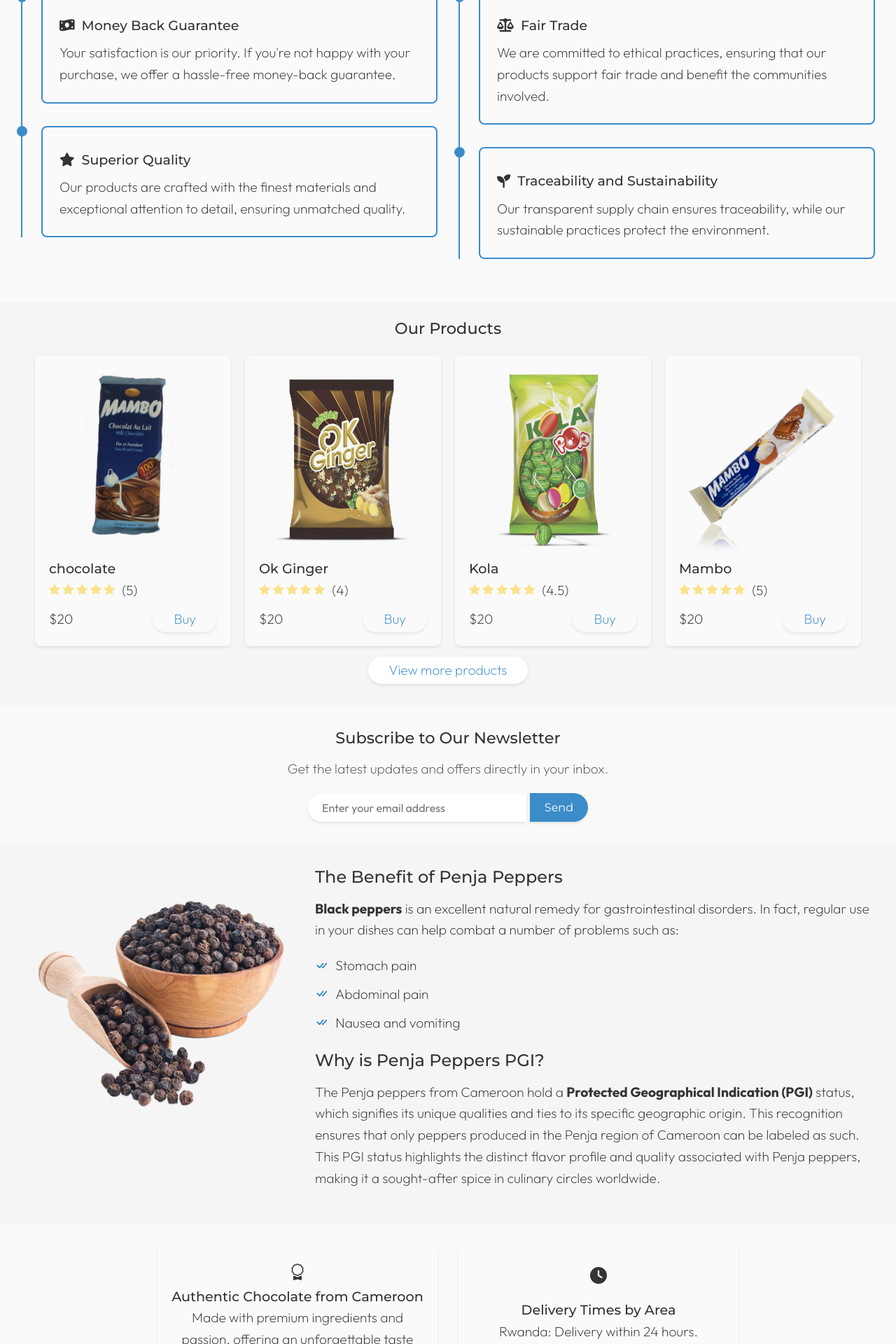
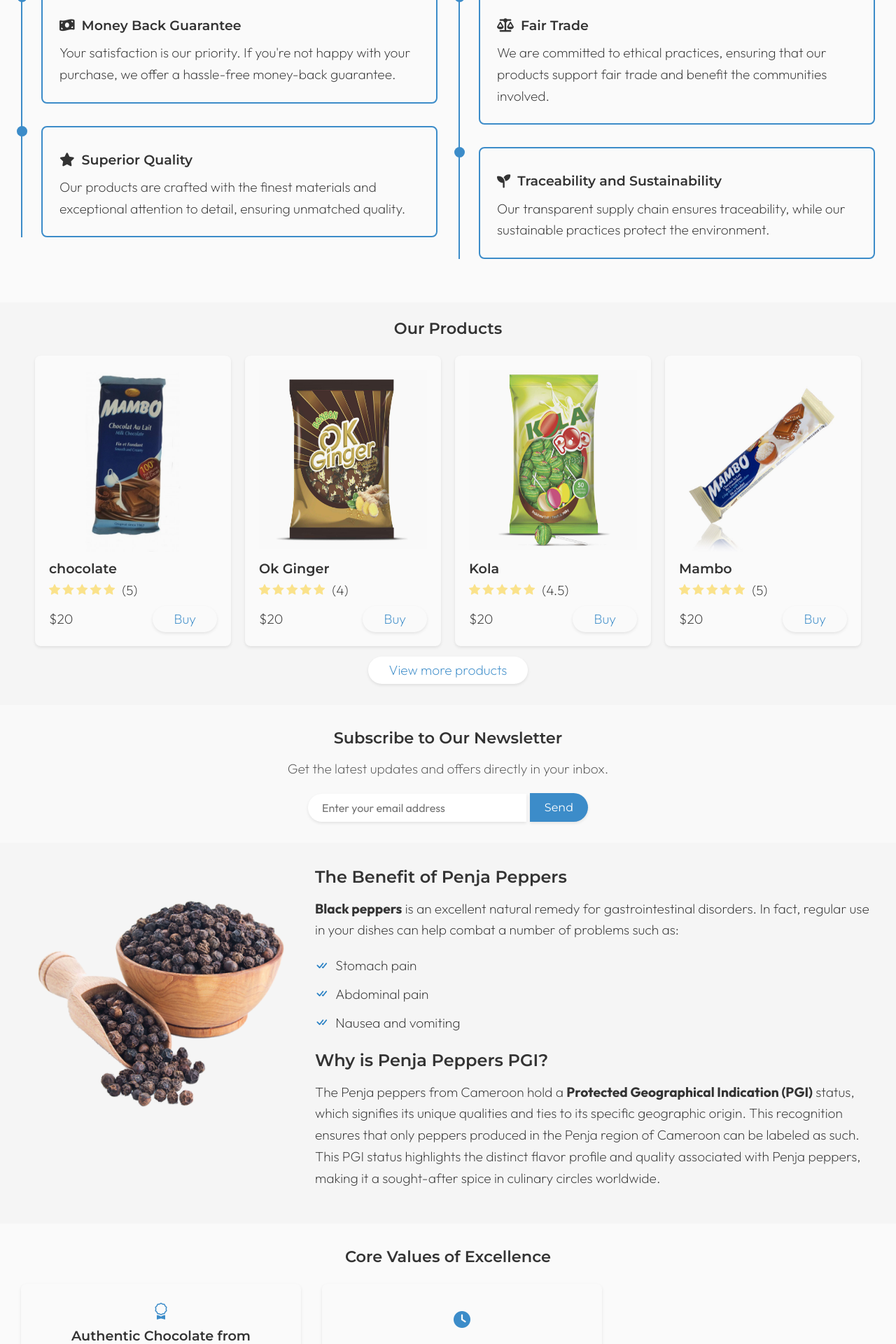
Before and after one commit to carlosgloire/penja_peppers, a PHP site: page / in a window 1280 px wide. Shown: the part 1080-3000 px from the top of the page at 70% size. Run offline with PHP 8.4, Linux system fonts and the light colour scheme; some libraries are stand-ins or nearby versions; some web fonts are replaced.

Commit message:
The first version of penja peppers

```diff
--- a/asset/css/styles.css
+++ b/asset/css/styles.css
@@ -26,6 +26,7 @@ h4,
 h5,
 h6 ,button{
     font-family: "Montserrat", sans-serif;
+
 }
 
 /* Top Bar */
@@ -224,7 +225,7 @@ header {
     color:#3c8cc9 ;
     font-size: 2rem;
     color: white;
-    font-weight: 500;
+    font-weight: 600;
 }
 
 .home-text a {
@@ -318,7 +319,7 @@ header {
 .timeline h3{
     text-align: center;
     margin-bottom: 10px;
-    font-weight: 500;
+    font-weight: 600;
 }
 .timeline .timeline-row{
      display: flex;
@@ -416,7 +417,7 @@ header {
 .products-section h3{
     margin-bottom: 20px;
     text-align: center;
-    font-weight: 500;
+    font-weight: 600;
 }
 .products-section .product img{
     width: 240px;
@@ -431,7 +432,7 @@ header {
     background-color: #fafafa;
 }
 .products-section .product h4{
-    font-weight: 500;
+    font-weight: 600;
 }
 .products-section .product .buy{
     display: flex;
@@ -492,7 +493,7 @@ header {
 }
 
 .newsletter-section h3 {
-    font-weight: 500;
+    font-weight: 600;
     margin-bottom: 10px;
     color: #333;
 }
@@ -553,7 +554,7 @@ header {
   }
 
   .penja-peppers-section h3 {
-    font-weight: 500;
+    font-weight: 600;
     margin-bottom: 10px;
     color: #333;
     text-align: center;
@@ -612,18 +613,26 @@ header {
 #Feature
 /---------------------------------------*/
 .features{
-    display: flex;
+    display: grid;
     justify-content: center;
     padding: 30px;
-    flex-wrap: wrap;
     width: 100%;
-    gap: 30px;
     background-color: #fafafa;
 
 }
+.features-container{
+    display: flex;
+    flex-wrap: wrap;
+    gap: 30px;
+}
+.features h3{
+    text-align: center;
+    font-weight: 600;
+    margin-bottom: 20px;
+}
 
 .features .feature h4{
-    font-weight: 500;
+    font-weight: 600;
 }
 .features .feature{
     display: grid;
@@ -635,7 +644,7 @@ header {
     text-align: center;
 }
 .features .feature i{
-    color: #353535;
+    color: #3c8cc9;
     font-size: 1.5rem;
 }
 
@@ -735,6 +744,9 @@ header {
         width: 330px;
         height: 350px;
     }
+    .top-bar{
+        font-size: 12px;
+    }
 }
 
 @media screen and (max-width: 400px){
--- a/index.html
+++ b/index.html
@@ -277,6 +277,8 @@
       </section>
       <!-- Features Section -->
     <section class="features">
+        <h3>Core Values of Excellence</h3>
+        <div class="features-container">
             <div class="feature">
                 <i class="bi bi-award"></i>
                 <div>
@@ -299,6 +301,7 @@
                     <p> Penja Peppers ensures safe delivery to your hands.</p>
                 </div>
             </div>
+        </div>
     </section>
     <script src="asset/javascript/app.js"></script>
 </body>
```
Lines whose indentation alone changed are shown as unchanged.
